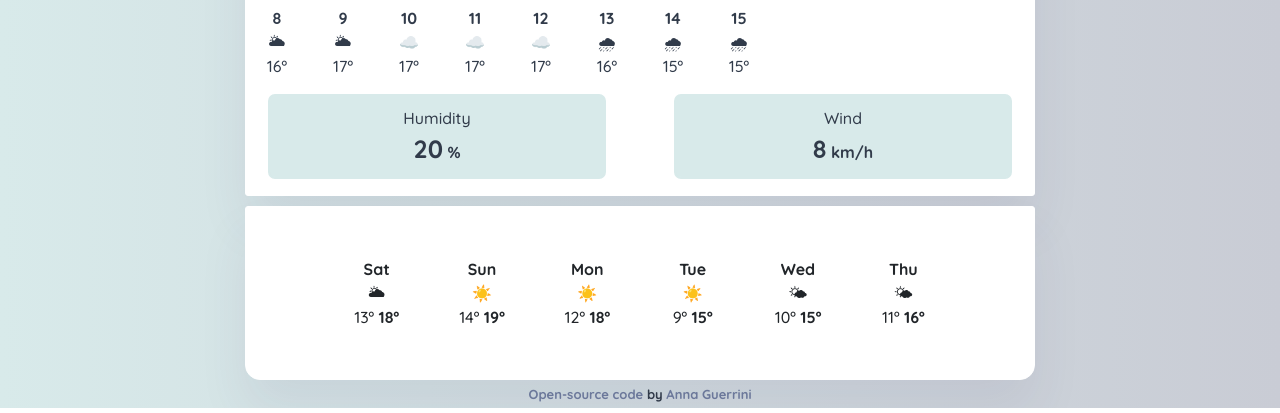
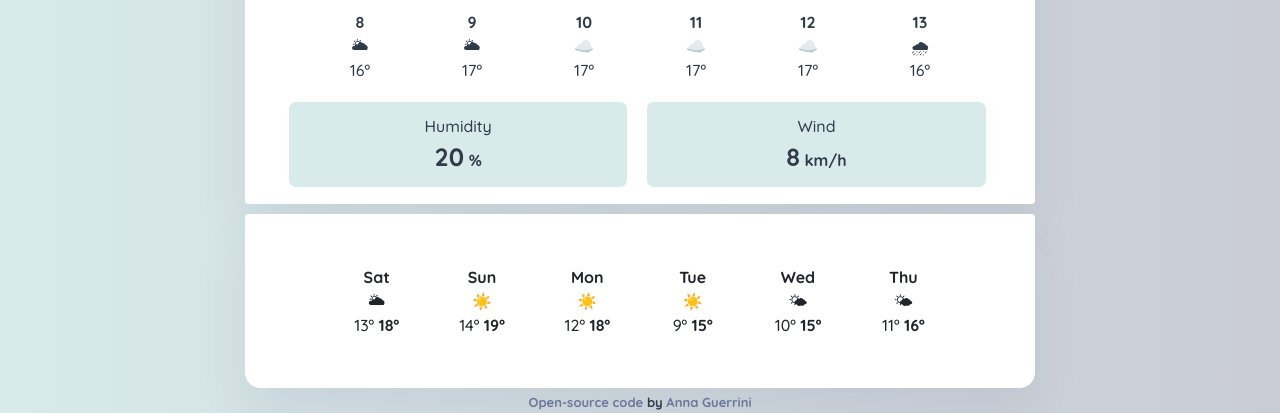
Before and after one commit to annaguerrini/my-weather-project, a plain HTML site: page index.html in a window 1280 px wide. Shown: the part 392-805 px from the top of the page. Drawn offline with nearby package versions, Linux system fonts and the light colour scheme; a web font is replaced by a local one.

Commit message:
changed margins

```diff
--- a/index.html
+++ b/index.html
@@ -51,6 +51,10 @@
                 Today
             </h5>
             <p></p>
+            <ul id="units">
+                <strong><a href="#" id="celsius-temp"> ºC </a>️ |
+                <a href="#" id="fahr-temp"> ºF </a></strong>
+            </ul>
             <h1 id="icon">
                 🌥
             </h1>
@@ -61,65 +65,47 @@
                 º
             </h1>
             <h3 id="description"></h3>
-            <ul id="units">
-                <strong><a href="#" id="celsius-temp"> ºC </a>️ |
-                <a href="#" id="fahr-temp"> ºF </a></strong>
-            </ul>
             <div class="row forecastDay" id="forecastDay">
-                <div class="col-1">
+                <div class="col-2">
                     <ul>
                         <li><strong>8</strong></li>
                         <li>🌥</li>
                         <li>16º</li>
                     </ul>
                 </div>
-                <div class="col-1">
+                <div class="col-2">
                     <ul>
                         <li><strong>9</strong></li>
                         <li>🌥</li>
                         <li>17º</li>
                     </ul>
                 </div>
-                <div class="col-1">
+                <div class="col-2">
                     <ul>
                         <li><strong>10</strong></li>
                         <li>☁️</li>
                         <li>17º</li>
                     </ul>
                 </div>
-                <div class="col-1">
+                <div class="col-2">
                     <ul>
                         <li><strong>11</strong></li>
                         <li>☁️</li>
                         <li>17º</li>
                     </ul>
                 </div>
-                <div class="col-1">
+                <div class="col-2">
                     <ul>
                         <li><strong>12</strong></li>
                         <li>☁️</li>
                         <li>17º</li>
                     </ul>
                 </div>
-                <div class="col-1">
+                <div class="col-2">
                     <ul>
                         <li><strong>13</strong></li>
                         <li>🌧</li>
                         <li>16º</li>
-                    </ul>
-                </div>
-                <div class="col-1">
-                    <ul>
-                        <li><strong>14</strong></li>
-                        <li>🌧</li>
-                        <li>15º</li>
-                    </ul>
-                </div>
-                <div class="col-1">
-                    <ul>
-                        <li><strong>15</strong></li>
-                        <li>🌧</li>
-                        <li>15º</li>
                     </ul>
                 </div>
             </div>
--- a/src/style.css
+++ b/src/style.css
@@ -100,8 +100,8 @@ h3 {
 ul {
   list-style: none;
   padding: 0px 10px;
-  text-align: center;
   color: #313b4a;
+  margin: 0 auto;
 }
 .humidity,
 .wind {
@@ -113,8 +113,15 @@ ul {
   color: #313b4a;
   border-radius: 7px;
   padding: 10px;
-  margin: auto;
   text-align: center;
+}
+
+.humidity {
+  margin: 0px 10px 0px 55px;
+}
+
+.wind {
+  margin: 0px 35px 0px 10px;
 }
 
 span {
@@ -127,7 +134,7 @@ span {
 
 .forecastDay {
   text-align: center;
-  padding: 0px 10px;
+  padding: 20px 70px;
 }
 .forecastWeek {
   padding: 50px 90px;
```
